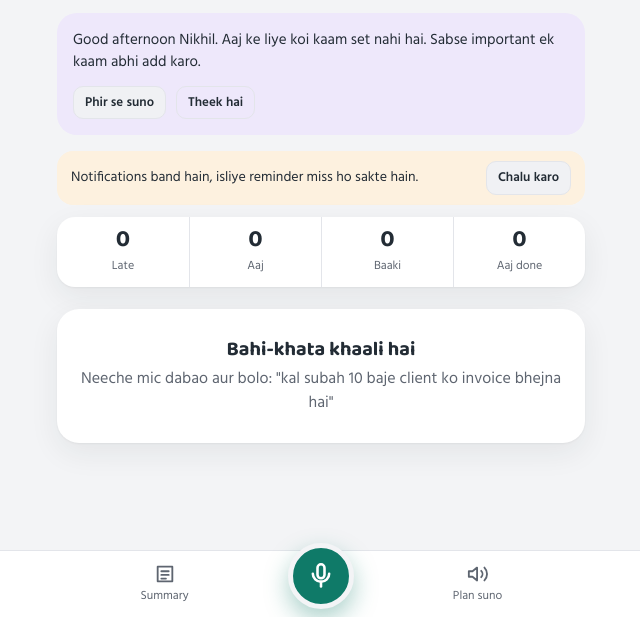
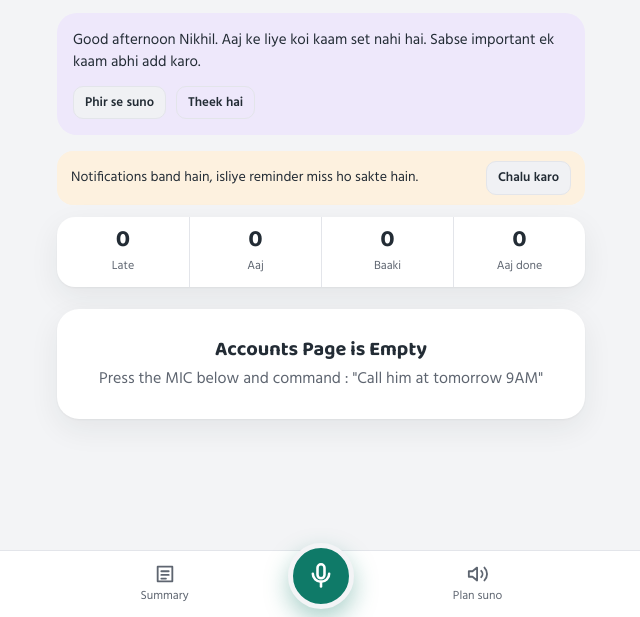
Before and after one commit to Nikhil-Pal-billionare/Munshi, a plain HTML site: page index.html in a window 1280 px wide. Shown: the part 183-800 px from the top of the page, without its empty margins (319-959 px from the left). Drawn offline with Linux system fonts and the light colour scheme.

Commit message:
Update index.html

```diff
--- a/index.html
+++ b/index.html
@@ -1112,7 +1112,7 @@ function render(){
   done.sort(function(a,b){ return (b.doneAt||0)-(a.doneAt||0); });
   over.sort(function(a,b){ return prInfo(b).s-prInfo(a).s || a.when-b.when; });
   var html=section('Late ho gaye',over,'late')+section('Aaj',today)+section('Kal',tom)+section('Aage',later)+section('Inbox, bina time',notes)+section('Ho gaye',done.slice(0,15));
-  if(!S.tasks.length) html='<div class="empty" style="margin-top:22px"><b>Bahi-khata khaali hai</b>Neeche mic dabao aur bolo: "kal subah 10 baje client ko invoice bhejna hai"</div>';
+  if(!S.tasks.length) html='<div class="empty" style="margin-top:22px"><b>Accounts Page is Empty </b> Press the MIC below and command : "Call him at tomorrow 9AM"</div>';
   $('#lists').innerHTML=html;
   $('#sOver').textContent=over.length; $('#statOver').classList.toggle('has',over.length>0);
   $('#sToday').textContent=today.length;
```
